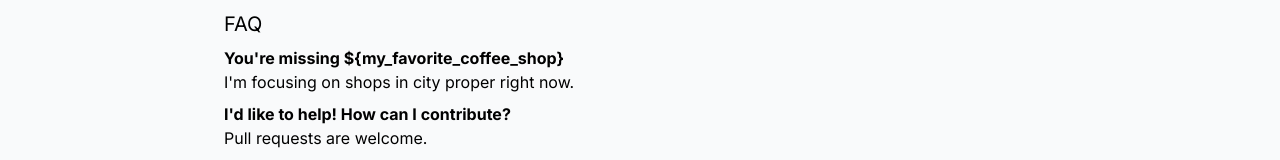
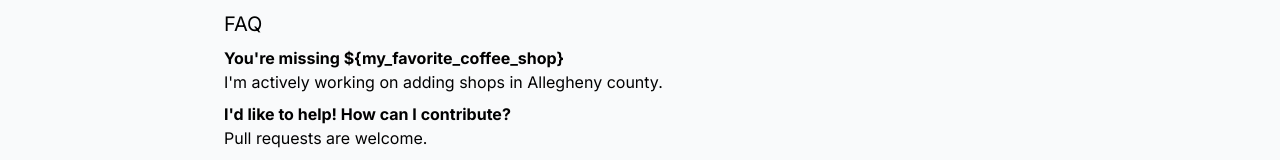
Before and after one commit to Johngeorgesample/pgh-coffee, a Next.js app: page /about in a window 1280 px wide. Shown: the part 250-410 px from the top of the page. Built offline with nearby package versions, Linux system fonts and the light colour scheme.

Commit message:
No longer only city proper

```diff
--- a/app/about/page.tsx
+++ b/app/about/page.tsx
@@ -18,7 +18,7 @@ export default function About() {
 
         <QAndA
           question="You&apos;re missing ${my_favorite_coffee_shop}"
-          answer="I&apos;m focusing on shops in city proper right now."
+          answer="I&apos;m actively working on adding shops in Allegheny county."
         />
 
         <QAndA
```
